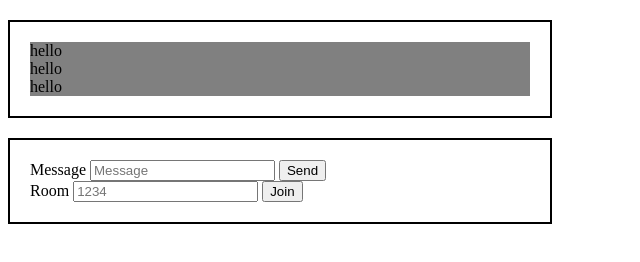
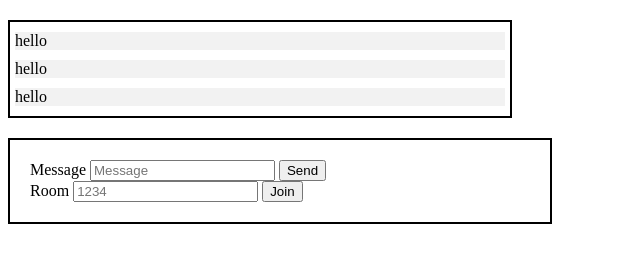
Before and after one commit to emito-k/scaling-giggle, a website: page client/index.html in a window 1280 px wide. Shown: the whole page, without its empty margins (0-640 px from the left). Drawn offline with Linux system fonts and the light colour scheme.

Commit message:
Added scripts

```diff
--- a/client/index.html
+++ b/client/index.html
@@ -9,11 +9,11 @@
             border: solid 2px black;
             width: 500px;
             margin: 20px 0px;
-            padding: 20px;
         }
 
         .message-box .message {
-            background-color: grey;
+            background-color: rgba(128, 128, 128, 0.103);
+            margin: 10px 5px;
         }
 
         .input-box {
@@ -23,6 +23,8 @@
             padding: 20px;
         }
     </style>
+
+    <script defer src="./app.js"></script>
 </head>
 <body>
     <div class="message-box">
```
Also changed, not shown: client/app.js (added).
